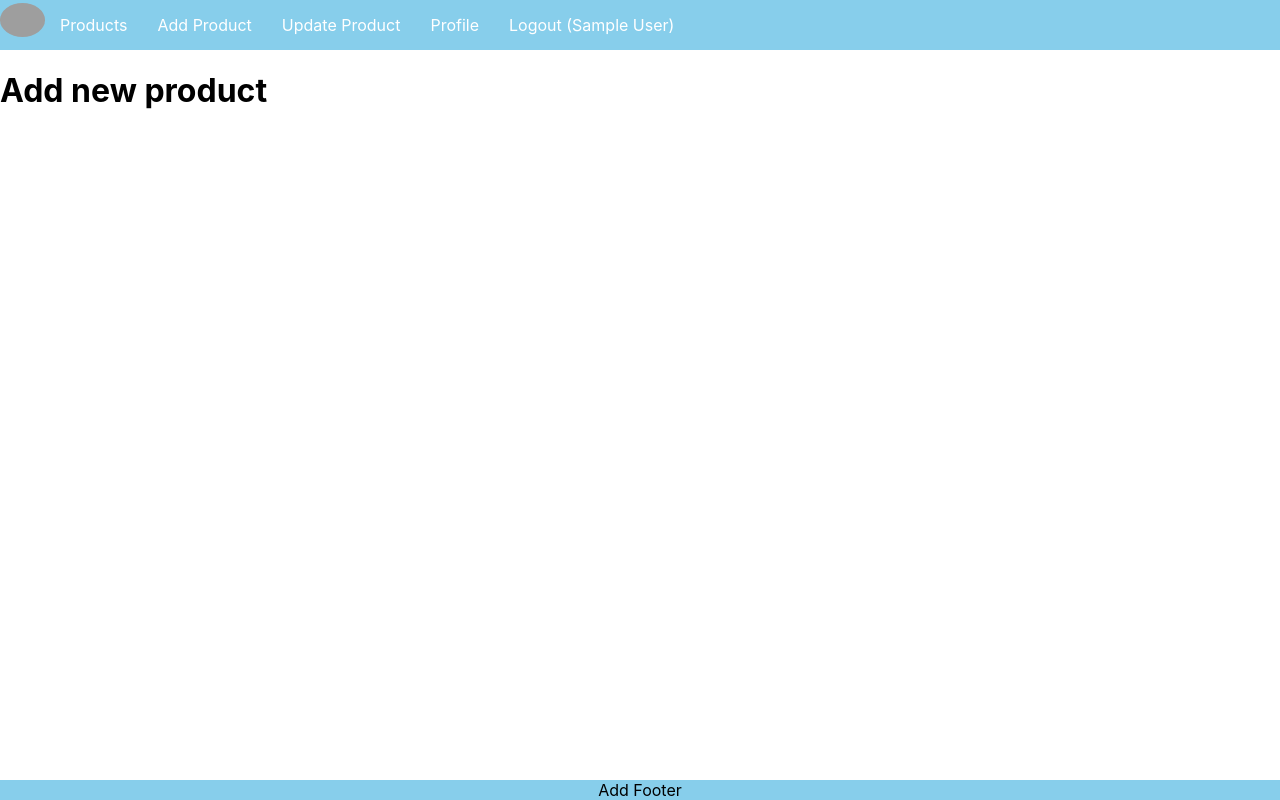
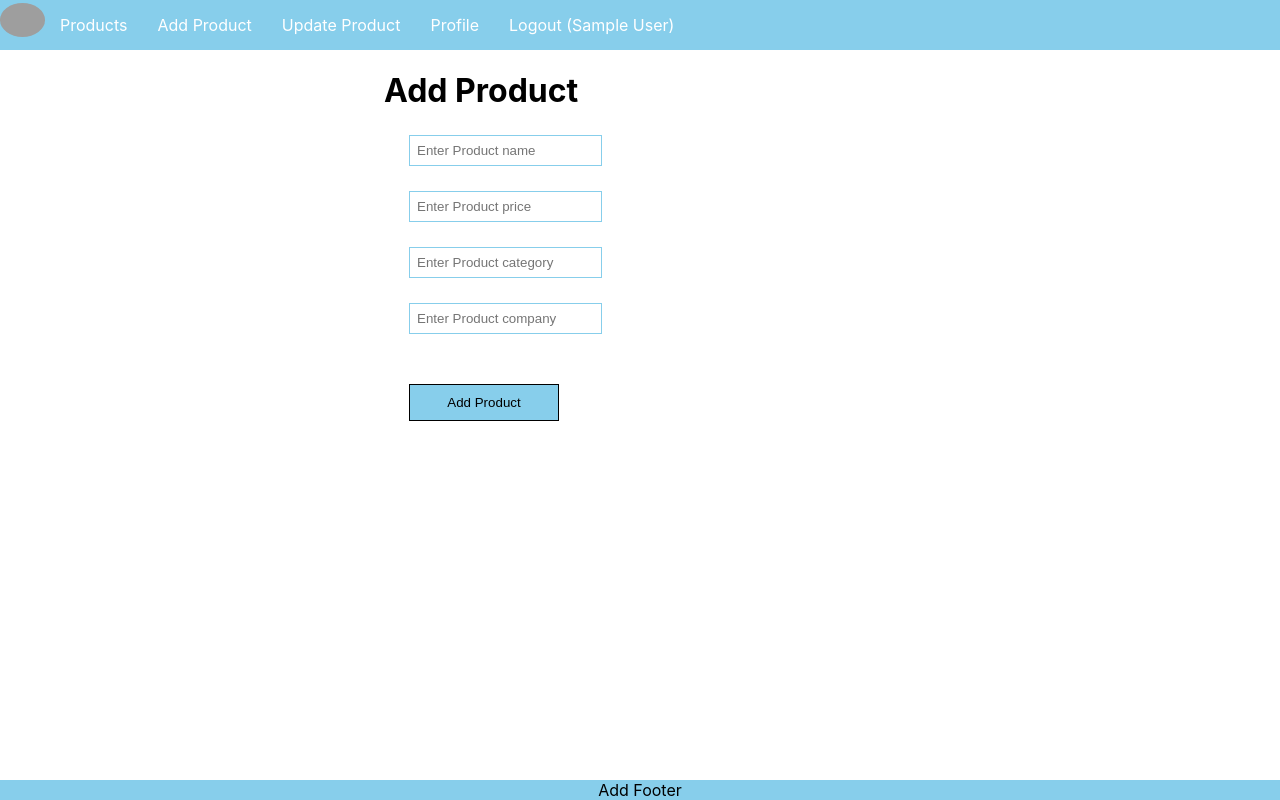
Before and after one commit to 777Vikki/e-commerce-dashboard-ui, a React (Create React App) app: page /add in a window 1280 px wide. Built offline with nearby package versions, Linux system fonts and the light colour scheme; sample sign-in values are in the browser's storage; grey boxes are pictures that could not be loaded.

Commit message:
create product compoment to add product

```diff
--- a/src/App.css
+++ b/src/App.css
@@ -27,7 +27,7 @@
   background-color: skyblue;
 }
 
-.register {
+.register, .product {
   margin-left: 30%;
 }
 
--- a/src/App.js
+++ b/src/App.js
@@ -3,6 +3,7 @@ import Nav from './components/Nav';
 import Footer from './components/Footer';
 import SignUp from './components/SignUp';
 import Login from './components/Login';
+import AddProduct from './components/AddProduct';
 import PrivateComponent from './components/PrivateComponent';
 import { BrowserRouter, Routes, Route } from 'react-router-dom';
 
@@ -14,7 +15,7 @@ function App() {
         <Routes>
           <Route element={<PrivateComponent />}>
             <Route path="/" element={<h1>Product Listing Company</h1>}></Route>
-            <Route path="/add" element={<h1>Add new product</h1>}></Route>
+            <Route path="/add" element={<AddProduct />}></Route>
             <Route path="/update" element={<h1>Update Product Details</h1>}></Route>
             <Route path="/logout" element={<h1>Logout</h1>}></Route>
             <Route path="/profile" element={<h1>Company Profile</h1>}></Route>
--- /dev/null
+++ b/src/components/AddProduct.js
@@ -0,0 +1,25 @@
+import React, {useState} from 'react';
+
+const AddProduct = () => {
+    const [name, setName] = useState('');
+    const [price, setPrice] = useState('');
+    const [product, setProduct] = useState('');
+    const [company, setCompany] = useState('');
+
+    const onAddProduct = () => {
+        console.log(name, price, product, company);
+    }
+
+    return (
+        <div className='product'>
+            <h1>Add Product</h1>
+            <input type="text" placeholder="Enter Product name" className='input-box' value={name} onChange={(e) => setName(e.target.value)} />
+            <input type="text" placeholder="Enter Product price" className='input-box' value={price} onChange={(e) => setPrice(e.target.value)} />
+            <input type="text" placeholder="Enter Product category" className='input-box' value={product} onChange={(e) => setProduct(e.target.value)} />
+            <input type="text" placeholder="Enter Product company" className='input-box' value={company} onChange={(e) => setCompany(e.target.value)} />
+            <button className='app-button' onClick={onAddProduct}>Add Product</button>
+        </div>
+    )
+}
+
+export default AddProduct;
```
